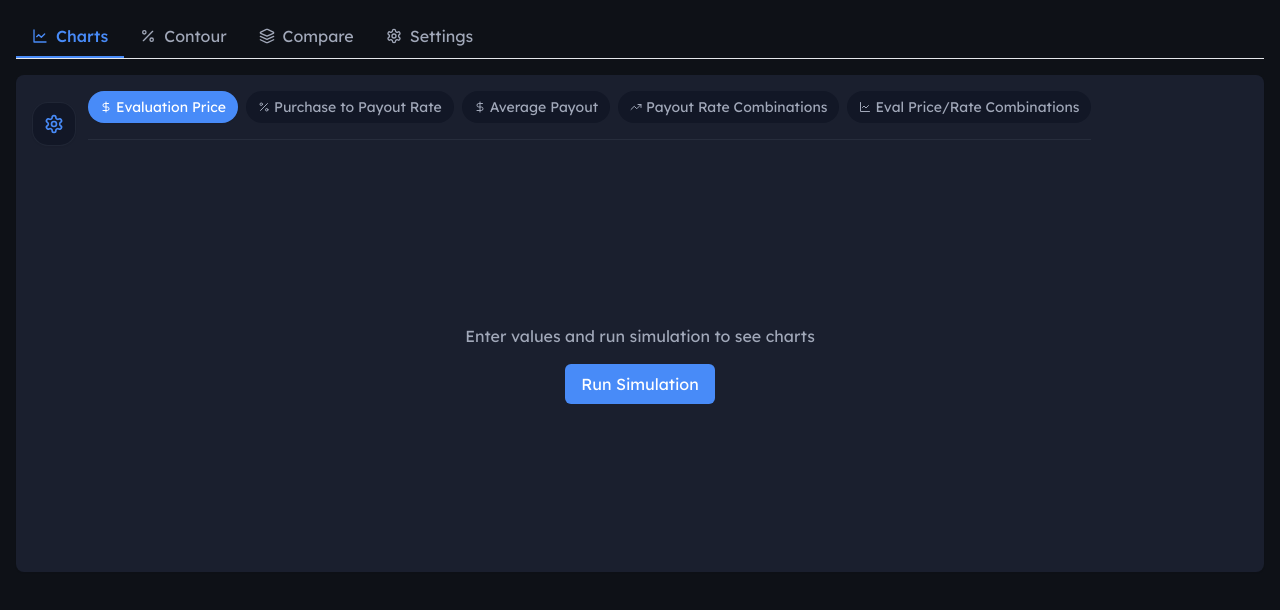
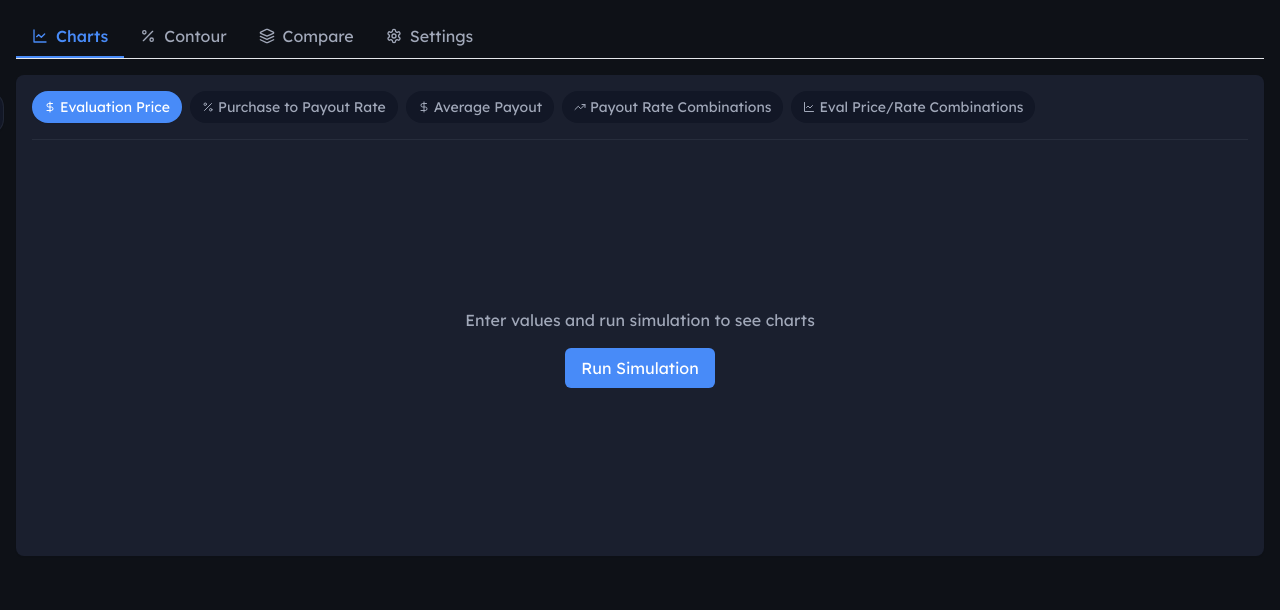
Before and after one commit to ZeusFU/Marginator-V2, a React (Vite) app: page / in a window 1280 px wide. Shown: the top 610 px of the page. Built offline with nearby package versions, Linux system fonts and the light colour scheme.

Commit message:
ui: refine gear dropdown layout

```diff
--- a/src/App.tsx
+++ b/src/App.tsx
@@ -72,23 +72,27 @@ function AppContent() {
   })
   const [savedScenarios, setSavedScenarios] = useState<Array<ScenarioSnapshot & { id: string; createdAt: number }>>([])
   const [isVariablesOpen, setIsVariablesOpen] = useState(false)
-  const [popoverPosition, setPopoverPosition] = useState({ top: 70, left: 16 })
+  const [popoverPosition, setPopoverPosition] = useState({ top: 70, left: 16, caret: 40 })
   const chartContainerRef = useRef<HTMLDivElement>(null)
   const variablesButtonRef = useRef<HTMLButtonElement>(null)
   const popoverRef = useRef<HTMLDivElement>(null)
   useLayoutEffect(() => {
-    if (!isVariablesOpen || !chartContainerRef.current || !variablesButtonRef.current) return
+    if (!isVariablesOpen || !variablesButtonRef.current) return
     const updatePosition = () => {
-      const containerRect = chartContainerRef.current!.getBoundingClientRect()
+      if (!chartContainerRef.current) return
+      const containerRect = chartContainerRef.current.getBoundingClientRect()
       const buttonRect = variablesButtonRef.current!.getBoundingClientRect()
-      const width = 340
-      const leftRelative = buttonRect.left - containerRect.left + buttonRect.width / 2 - width / 2
-      const clampedLeft = Math.min(
-        Math.max(16, leftRelative),
+      const width = 360
+      const buttonLeftWithin = buttonRect.left - containerRect.left
+      const desiredLeft = buttonLeftWithin - 12
+      const left = Math.min(
+        Math.max(16, desiredLeft),
         containerRect.width - width - 16
       )
-      const top = buttonRect.bottom - containerRect.top + 12
-      setPopoverPosition({ top, left: clampedLeft })
+      const top = buttonRect.bottom - containerRect.top + 10
+      const caretRaw = buttonLeftWithin + buttonRect.width / 2 - left - 6
+      const caret = Math.min(Math.max(18, caretRaw), width - 18)
+      setPopoverPosition({ top, left, caret })
     }
     updatePosition()
     window.addEventListener('resize', updatePosition)
@@ -263,33 +267,33 @@ function AppContent() {
               </div>
             ) : results ? (
               <>
-                <div className="flex flex-wrap items-center gap-3 mb-4">
                 <button
                   ref={variablesButtonRef}
                   onClick={() => setIsVariablesOpen(!isVariablesOpen)}
                   aria-label="Adjust variables"
-                    className={`w-11 h-11 rounded-2xl border shadow-sm flex items-center justify-center ${isVariablesOpen ? 'bg-primary text-white border-primary' : 'bg-surface text-primary border-border hover:bg-surface/80'}`}
+                  className={`absolute top-4 w-11 h-11 rounded-2xl border shadow-sm flex items-center justify-center ${isVariablesOpen ? 'bg-primary text-white border-primary' : 'bg-surface text-primary border-border hover:bg-surface/80'}`}
+                  style={{ left: '-3.5rem' }}
                 >
                   <SettingsIcon className="w-5 h-5" />
                 </button>
+                <SimulationDashboard onSaveScenario={handleScenarioSave} />
+                <div className="mt-6 mb-4">
                   <ChartTabs activeTab={activeTab} setActiveTab={setActiveTab} />
                 </div>
-                <SimulationDashboard onSaveScenario={handleScenarioSave} />
-                <div className="mt-6">
                 {renderActiveChart()}
-                </div>
               </>
             ) : (
               <>
-                <div className="flex flex-wrap items-center gap-3 mb-4">
                 <button
                   ref={variablesButtonRef}
                   onClick={() => setIsVariablesOpen(!isVariablesOpen)}
                   aria-label="Adjust variables"
-                    className={`w-11 h-11 rounded-2xl border shadow-sm flex items-center justify-center ${isVariablesOpen ? 'bg-primary text-white border-primary' : 'bg-surface text-primary border-border hover:bg-surface/80'}`}
+                  className={`absolute top-4 w-11 h-11 rounded-2xl border shadow-sm flex items-center justify-center ${isVariablesOpen ? 'bg-primary text-white border-primary' : 'bg-surface text-primary border-border hover:bg-surface/80'}`}
+                  style={{ left: '-3.5rem' }}
                 >
                   <SettingsIcon className="w-5 h-5" />
                 </button>
+                <div className="mb-4">
                   <ChartTabs activeTab={activeTab} setActiveTab={setActiveTab} />
                 </div>
                 {renderActiveChart()}
--- a/src/components/VariablesPopover.tsx
+++ b/src/components/VariablesPopover.tsx
@@ -1,5 +1,5 @@
 import React, { useState } from 'react'
-import { Settings, DollarSign, Percent, Users, ChevronDown, ChevronUp } from 'lucide-react'
+import { DollarSign, Percent, Users, ChevronDown, ChevronUp } from 'lucide-react'
 import { useSimulationContext } from '../context/SimulationContext'
 import InputField from './InputField'
 
@@ -7,11 +7,11 @@ interface VariablesPopoverProps {
   isOpen: boolean
   onClose: () => void
   onRun: () => void
-  position?: { top: number; left: number }
+  position?: { top: number; left: number; caret?: number }
   popoverRef: React.RefObject<HTMLDivElement>
 }
 
-export function VariablesPopover({ isOpen, onClose, onRun, position = { top: 70, left: 16 }, popoverRef }: VariablesPopoverProps) {
+export function VariablesPopover({ isOpen, onClose, onRun, position = { top: 70, left: 16, caret: 32 }, popoverRef }: VariablesPopoverProps) {
   const { inputs, updateInput, isLoading } = useSimulationContext()
   const [showCompanyCosts, setShowCompanyCosts] = useState(false)
 
@@ -23,27 +23,19 @@ export function VariablesPopover({ isOpen, onClose, onRun, position = { top: 70,
       className="absolute z-40 w-full max-w-sm bg-card border border-border rounded-2xl shadow-2xl"
       style={{ top: position.top, left: position.left }}
     >
-      <div className="absolute -top-2 left-12 w-4 h-4 bg-card border-l border-t border-border rotate-45" />
-      <div className="flex items-center justify-between p-4 border-b border-border">
-        <div className="flex items-center gap-2">
-          <div className="w-8 h-8 rounded-full bg-surface flex items-center justify-center text-primary">
-            <Settings className="w-4 h-4" />
-          </div>
-          <div>
-            <h3 className="text-sm font-semibold text-text_primary">Input Parameters</h3>
-            <p className="text-xs text-text_secondary">Adjust key variables to simulate margins</p>
-          </div>
-        </div>
+      <div
+        className="absolute -top-2 w-4 h-4 bg-card border-l border-t border-border rotate-45"
+        style={{ left: Math.max(16, Math.min((position.caret ?? 32), 320)) }}
+      />
       <button
         aria-label="Close variables"
         onClick={onClose}
-          className="text-text_secondary hover:text-text_primary text-lg"
+        className="absolute top-3 right-3 text-text_secondary hover:text-text_primary text-lg"
       >
         &times;
       </button>
-      </div>
 
-      <div className="p-4 space-y-4">
+      <div className="p-4 pt-6 space-y-4">
         <div className="grid grid-cols-2 gap-4">
           <InputField
             label="Eval Price"
@@ -105,6 +97,47 @@ export function VariablesPopover({ isOpen, onClose, onRun, position = { top: 70,
             Live Accounts
           </button>
         </div>
+
+        {inputs.useActivationFee && (
+          <div className="grid grid-cols-2 gap-4">
+            <InputField
+              label="Activation Fee Amount"
+              id="activationFee"
+              value={inputs.activationFee}
+              onChange={(v) => updateInput('activationFee', v)}
+              min={0}
+              step={10}
+              unit="$"
+              placeholder="200"
+            />
+          </div>
+        )}
+
+        {inputs.includeLive && (
+          <div className="grid grid-cols-2 gap-4">
+            <InputField
+              label="% Live Accounts Saved"
+              id="avgLiveSaved"
+              value={inputs.avgLiveSaved}
+              onChange={(v) => updateInput('avgLiveSaved', v)}
+              min={0}
+              max={100}
+              step={0.1}
+              unit="%"
+              placeholder="10"
+            />
+            <InputField
+              label="Avg Live Payout"
+              id="avgLivePayout"
+              value={inputs.avgLivePayout}
+              onChange={(v) => updateInput('avgLivePayout', v)}
+              min={0}
+              step={10}
+              unit="$"
+              placeholder="1000"
+            />
+          </div>
+        )}
 
         <div>
           <button
```
Lines whose indentation alone changed are shown as unchanged.
